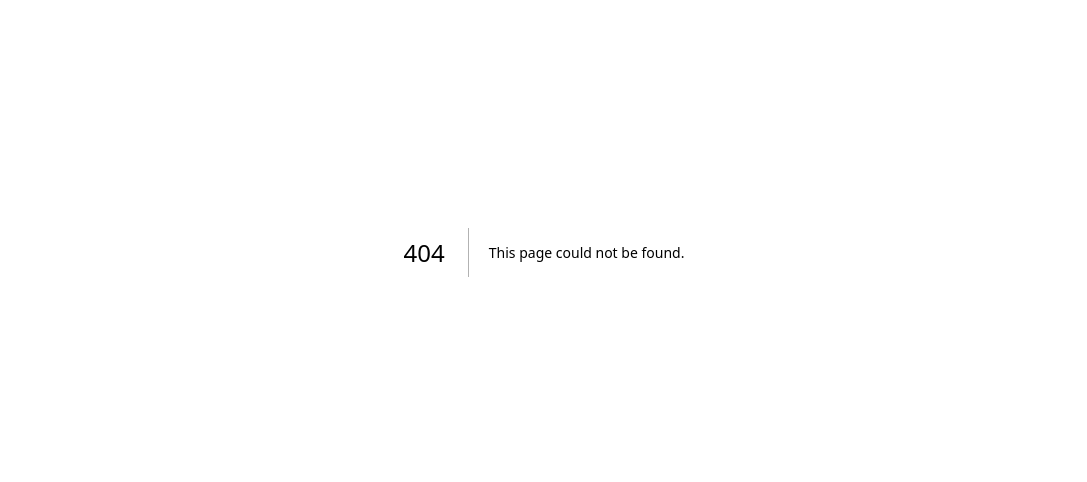
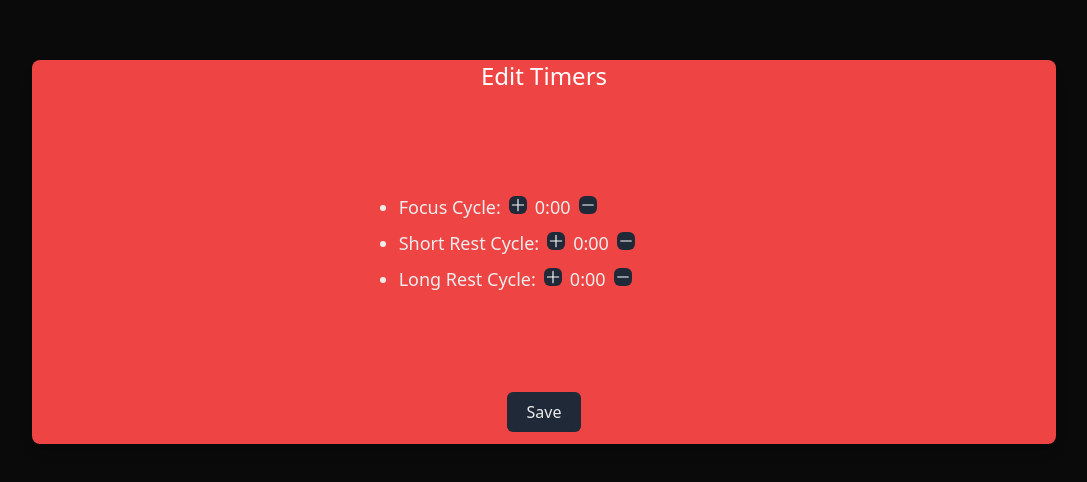
Before and after one commit to lucastashan/improved-focus, a Next.js app: page /settings in a window 1280 px wide. Before the commit this address had no page. Shown: the part 148-630 px from the top of the page, without its empty margins (96-1183 px from the left). Built offline with nearby package versions, Linux system fonts and the light colour scheme.

Commit message:
add settings page

```diff
--- a/app/page.tsx
+++ b/app/page.tsx
@@ -1,9 +1,12 @@
 'use client'
 
 import Image from 'next/image'
-import { Button } from '@/components'
+import { Button, Container } from '@/components'
+import { milisecondsToMinutes } from '@/utils'
 import Countdown from 'react-countdown'
 import { useRef, useState } from 'react'
+import { useRouter, useSearchParams } from 'next/navigation'
+import Link from 'next/link'
 
 // Random component
 const Completionist = () => <span>You are good to go!</span>
@@ -33,9 +36,17 @@ const renderer = ({
 }
 
 export default function Home() {
+  const router = useRouter()
+
+  // Get the timer values from the URL query params or set default values (25, 5 and 15 minutes, respectively)
+  const params = useSearchParams()
+  const focusTimer = Number(params.get('focusTimer')) || 1500000
+  const shortRestTimer = Number(params.get('shortRestTimer')) || 300000
+  const longRestTimer = Number(params.get('longRestTimer')) || 900000
+
   const countdownRef = useRef<Countdown | null>(null)
   const [title, setTitle] = useState('Focus Cycle')
-  const [countdownTimer, setCountdownTimer] = useState(Date.now() + 1500000)
+  const [countdownTimer, setCountdownTimer] = useState(Date.now() + focusTimer)
   const [rightArrow, setRightArrow] = useState(true)
   const [leftArrow, setLeftArrow] = useState(false)
   const [startButton, setStartButton] = useState(true)
@@ -62,7 +73,7 @@ export default function Home() {
 
   const handleClickToFocusCycle = () => {
     setTitle('Focus Cycle')
-    setCountdownTimer(Date.now() + 1500000)
+    setCountdownTimer(Date.now() + focusTimer)
     setRightArrow(true)
     setLeftArrow(false)
     countdownAction('pause')
@@ -71,7 +82,8 @@ export default function Home() {
 
   const handleClickToShortRest = () => {
     setTitle('Short Rest Cycle')
-    setCountdownTimer(Date.now() + 300000)
+    setCountdownTimer(Date.now() + shortRestTimer)
+    console.log(shortRestTimer)
     setRightArrow(true)
     setLeftArrow(true)
     countdownAction('pause')
@@ -80,26 +92,35 @@ export default function Home() {
 
   const handleClickToLongRestCycle = () => {
     setTitle('Long Rest Cycle')
-    setCountdownTimer(Date.now() + 900000) // 15 minutes
+    setCountdownTimer(Date.now() + longRestTimer)
     setRightArrow(false)
     countdownAction('pause')
     setStartButton(true)
   }
 
   return (
-    <div className="flex min-h-screen items-center justify-center">
-      <div className="grid h-96 w-4/5 grid-cols-3 grid-rows-3 gap-4 rounded-lg bg-red-500 shadow-lg">
+    <Container>
       <h1 className="col-start-2 row-start-1 mb-4 text-center text-2xl text-white">
         {title}
       </h1>
-        <div className="col-start-3 row-start-1 mr-3 mt-3 justify-self-end">
+      <Link
+        href={{
+          pathname: '/settings',
+          query: {
+            focusTimer: milisecondsToMinutes(focusTimer),
+            shortRestTimer: milisecondsToMinutes(shortRestTimer),
+            longRestTimer: milisecondsToMinutes(longRestTimer),
+          },
+        }}
+        className="col-start-3 row-start-1 mr-3 mt-3 justify-self-end"
+      >
         <Button
           svg={
             <Image alt="test" src="/adjustments.svg" width={24} height={24} />
           }
-            onClick={() => alert('adjustments menu')}
+          onClick={() => router.push('/settings')}
         />
-        </div>
+      </Link>
       {leftArrow && (
         <div className="col-start-1 row-start-2 ml-3 self-center justify-self-start">
           <Button
@@ -151,7 +172,6 @@ export default function Home() {
           onClick={startButton ? handleStartClick : handlePauseClick}
         />
       </div>
-      </div>
-    </div>
+    </Container>
   )
 }
--- /dev/null
+++ b/app/settings/page.tsx
@@ -0,0 +1,89 @@
+'use client'
+
+import { Button, Container } from '@/components'
+import { minutesToMiliseconds } from '@/utils'
+import { useState } from 'react'
+import Image from 'next/image'
+import Link from 'next/link'
+import { useSearchParams } from 'next/navigation'
+
+const TimerSetting = ({
+  label,
+  timer,
+  onIncrease,
+  onDecrease,
+}: {
+  label: string
+  timer: number
+  onIncrease: () => void
+  onDecrease: () => void
+}) => (
+  <li className="justify-self-start text-lg">
+    {label}
+    <Button
+      svg={<Image alt="plus icon" src="/plus.svg" width={18} height={18} />}
+      style="bg-gray-800 hover:bg-gray-900 mx-2"
+      onClick={onIncrease}
+    />
+    {timer}:00
+    <Button
+      svg={<Image alt="minus icon" src="/minus.svg" width={18} height={18} />}
+      style="bg-gray-800 hover:bg-gray-900 mx-2"
+      onClick={onDecrease}
+    />
+  </li>
+)
+
+export default function Settings() {
+  // Get the timer values from the URL query params
+  const params = useSearchParams()
+
+  const [focusTimer, setFocusTimer] = useState(Number(params.get('focusTimer')))
+  const [shortRestTimer, setShortRestTimer] = useState(
+    Number(params.get('shortRestTimer')),
+  )
+  const [longRestTimer, setLongRestTimer] = useState(
+    Number(params.get('longRestTimer')),
+  )
+
+  return (
+    <Container>
+      <h1 className="col-start-2 row-start-1 mb-4 text-center text-2xl text-white">
+        Edit Timers
+      </h1>
+      <ul className="col-start-2 row-start-2 list-disc space-y-2 pl-5 text-center">
+        <TimerSetting
+          label="Focus Cycle:"
+          timer={focusTimer}
+          onIncrease={() => setFocusTimer(focusTimer + 1)}
+          onDecrease={() => setFocusTimer(focusTimer - 1)}
+        />
+        <TimerSetting
+          label="Short Rest Cycle:"
+          timer={shortRestTimer}
+          onIncrease={() => setShortRestTimer(shortRestTimer + 1)}
+          onDecrease={() => setShortRestTimer(shortRestTimer - 1)}
+        />
+        <TimerSetting
+          label="Long Rest Cycle:"
+          timer={longRestTimer}
+          onIncrease={() => setLongRestTimer(longRestTimer + 1)}
+          onDecrease={() => setLongRestTimer(longRestTimer - 1)}
+        />
+      </ul>
+      <Link
+        href={{
+          pathname: '/',
+          query: {
+            focusTimer: minutesToMiliseconds(focusTimer),
+            shortRestTimer: minutesToMiliseconds(shortRestTimer),
+            longRestTimer: minutesToMiliseconds(longRestTimer),
+          },
+        }}
+        className="col-start-2 row-start-3 mb-3 self-end justify-self-center"
+      >
+        <Button label="Save" style="bg-gray-800 h-10 px-5 hover:bg-gray-900" />
+      </Link>
+    </Container>
+  )
+}
--- /dev/null
+++ b/components/Container.tsx
@@ -0,0 +1,15 @@
+import { ReactNode } from 'react'
+
+interface ContainerProps {
+  children: ReactNode
+}
+
+export default function Container({ children }: ContainerProps) {
+  return (
+    <div className="flex min-h-screen items-center justify-center">
+      <div className="grid h-96 w-4/5 grid-cols-3 grid-rows-3 gap-4 rounded-lg bg-red-500 shadow-lg">
+        {children}
+      </div>
+    </div>
+  )
+}
--- a/components/index.ts
+++ b/components/index.ts
@@ -1 +1,2 @@
 export { default as Button } from './Button'
+export { default as Container } from './Container'
--- /dev/null
+++ b/utils/handleTimer.ts
@@ -0,0 +1,7 @@
+export function minutesToMiliseconds(minutes: number) {
+  return minutes * 60 * 1000
+}
+
+export function milisecondsToMinutes(miliseconds: number) {
+  return miliseconds / 60 / 1000
+}
--- /dev/null
+++ b/utils/index.ts
@@ -0,0 +1 @@
+export { minutesToMiliseconds, milisecondsToMinutes } from './handleTimer'
```
Also changed, not shown: public/minus.svg (added), public/plus.svg (added). Lines whose indentation alone changed are shown as unchanged.
